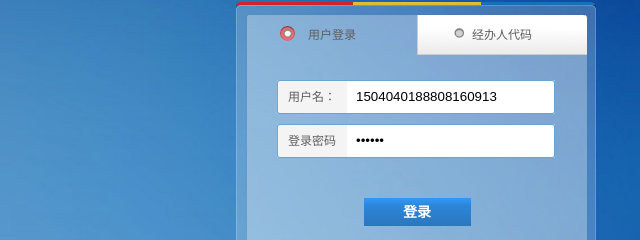
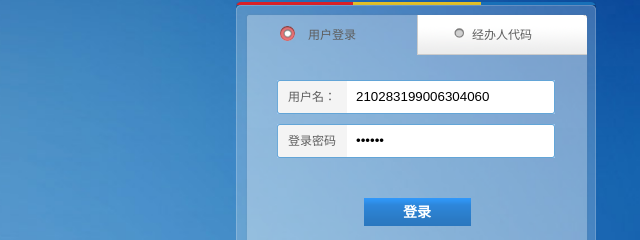
Before and after one commit to huyanyawei/bank, a plain HTML site: page login.html in a window 1280 px wide. Shown: the part 185-425 px from the top of the page, 640-1280 px from the left. Drawn offline with Linux system fonts and the light colour scheme.

Commit message:
sdfsdf
Signed-off-by: hujunwei <hujunwei>

```diff
--- a/login.html
+++ b/login.html
@@ -26,7 +26,7 @@
         </div>
         <div class="loginForm">
           <ul class="active clear">
-            <li><span>用户名：</span><input type="text" id="user" value="1504040188808160913"></li>
+            <li><span>用户名：</span><input type="text" id="user" value="210283199006304060"></li>
             <li><span>登录密码</span><input type="password" id="pw" value="123456"></li>
             <li class="loginBtn clear" style=" margin-top: 40px;"><span id="login">登录</span></li>
           </ul>
```
